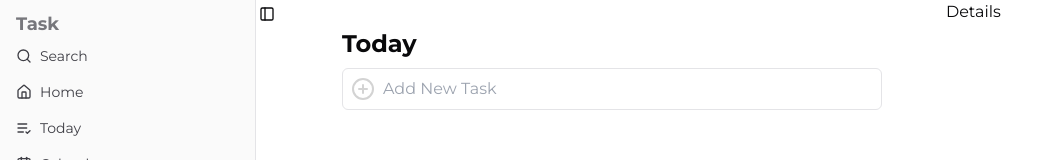
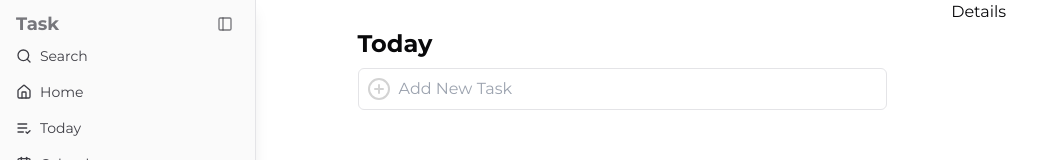
Before and after one commit to rishard06/Todo-list-nextjs, a Next.js app: page / in a window 1280 px wide. Shown: the top 160 px of the page, without its empty margins (0-1059 px from the left). Built offline with nearby package versions, Linux system fonts and the light colour scheme.

Commit message:
"commit modified components"

```diff
--- a/app/components/Priority.jsx
+++ b/app/components/Priority.jsx
@@ -8,29 +8,35 @@ import {
 } from "@/components/ui/select";
 import { Flag } from "lucide-react";
 
-function Priority() {
+function Priority({handlePriority }) {
   return (
-    <Select>
+    <Select onValueChange={handlePriority}>
       <SelectTrigger className="w-[140px]">
         <SelectValue placeholder="Priority" />
       </SelectTrigger>
       <SelectContent>
-        <SelectItem value="light">
+        <SelectItem value="priority 1">
           <span className="flex gap-2">
             <Flag color="red" width={20} />
             <span>Priority 1</span>
           </span>
         </SelectItem>
-        <SelectItem value="dark">
+        <SelectItem value="priority 2">
           <span className="flex gap-2">
             <Flag color="blue" width={20} />
             <span>Priority 2</span>
           </span>
         </SelectItem>
-        <SelectItem value="system">
+        <SelectItem value="priority 3">
           <span className="flex gap-2">
             <Flag color="orange" width={20} />
             <span>Priority 3</span>
+          </span>
+        </SelectItem>
+        <SelectItem value="priority 4">
+          <span className="flex gap-2">
+            <Flag width={20} />
+            <span>Priority 4</span>
           </span>
         </SelectItem>
       </SelectContent>
--- a/app/components/Sidebar.jsx
+++ b/app/components/Sidebar.jsx
@@ -19,6 +19,7 @@ import {
   SidebarMenu,
   SidebarMenuButton,
   SidebarMenuItem,
+  SidebarTrigger
 } from "@/components/ui/sidebar";
 import Link from "next/link";
 import MainPage from "./MainPage";
@@ -55,11 +56,12 @@ const items = [
 function Sidebarr() {
   return (
     <>
-      <Sidebar variant="sidebar | floating | inset">
+      <Sidebar variant="sidebar | floating | inset" className="shadow-lg">
         <SidebarContent>
-          <SidebarGroup>
-            <SidebarGroupLabel className="font-bold text-lg">
-              Task
+          <SidebarGroup >
+            <SidebarGroupLabel className="font-bold text-lg flex justify-between">
+              <span>Task</span>
+              <SidebarTrigger />
             </SidebarGroupLabel>
 
             <SidebarGroupContent>
--- a/app/components/calendar.jsx
+++ b/app/components/calendar.jsx
@@ -20,9 +20,8 @@ import {
   SelectValue,
 } from "@/components/ui/select"
 
-export function DatePickerWithPresets() {
-  const [date, setDate] = React.useState()
-  // console.log(format(date, "PP"))
+export function DatePickerWithPresets({ date, setDate }) {
+
   return (
     <Popover>
       <PopoverTrigger asChild>
--- a/app/layout.js
+++ b/app/layout.js
@@ -18,8 +18,8 @@ export default function RootLayout({ children }) {
     <html lang="en">
       <body className={`${montserrat.className} antialiased`}>
       <SidebarProvider>
+        <SidebarTrigger className="my-3 mx-2"/>
         <Sidebarr />
-        <SidebarTrigger />
 
         {children}
       </SidebarProvider>
--- a/app/page.jsx
+++ b/app/page.jsx
@@ -1,11 +1,14 @@
 import Image from "next/image";
 import Details from "./components/Details";
 import MainPage from "./components/MainPage";
+import TaskList from "./components/TaskList";
 
 export default function Home() {
   return (
    <div className="w-full grid grid-cols-3">
-      <MainPage />
+      <MainPage>
+        <TaskList />
+      </MainPage>
       <Details />
    </div>
   );
```
Also changed, not shown: package.json (+8 -1 lines), 1 other file (tests, documents, lock files or other folders).
